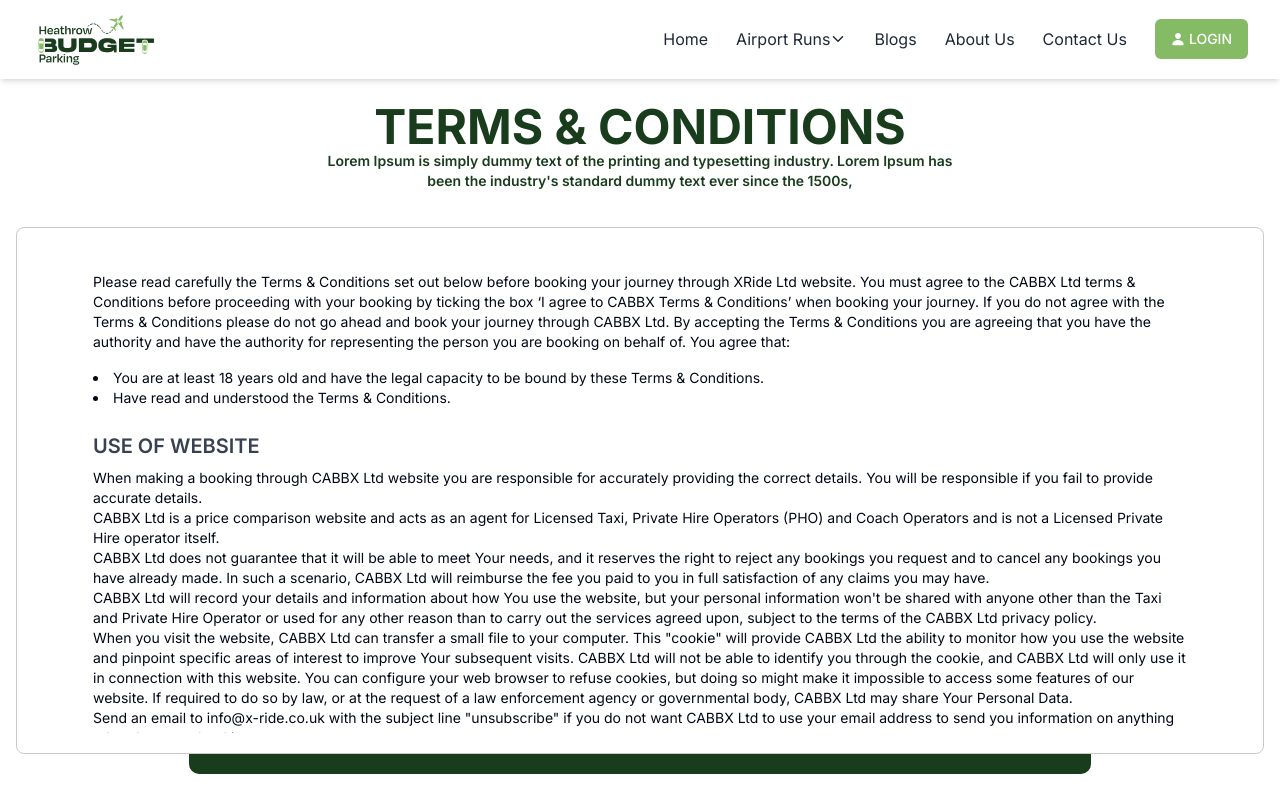
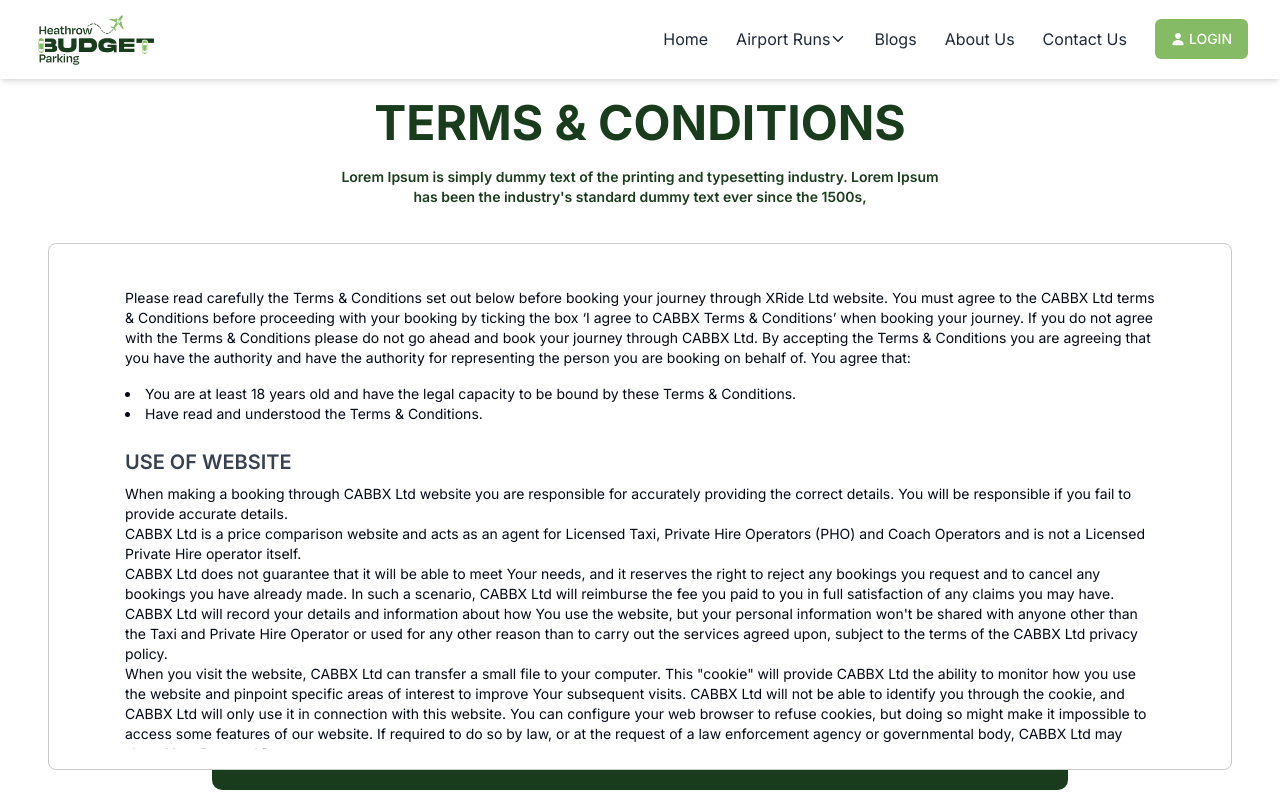
Before and after one commit to ayansheikh6600/heathrow-budget-parking, a Next.js app: page /terms in a window 1280 px wide. Shown: the top 800 px of the page. Built offline with nearby package versions, Linux system fonts and the light colour scheme.

Commit message:
"Changes"

```diff
--- a/src/app/faqs/page.tsx
+++ b/src/app/faqs/page.tsx
@@ -79,8 +79,8 @@
   const categories = Object.keys(faqData);
 
   return (
-    <div className='flex flex-col gap-5 py-6'>
-      <div className='w-full text-center p-3'>
+    <div className='flex flex-col gap-5 py-6 sm:container p-2'>
+      <div className='md:w-[50%] mx-auto sm:w-[80%] w-full text-center p-3 space-y-[20px]'>
         <h1 className='uppercase text-xl sm:text-2xl md:text-3xl lg:text-4xl font-bold text-secondary-extraDark'>
           Frequently Asked Questions
         </h1>
@@ -89,8 +89,8 @@
         </p>
       </div>
 
-      <div className="items-center justify-center bg-white p-4">
-        <div className='p-5 border-gray-300 border text-sm rounded-lg w-full md:w-[85%] mx-auto'>
+      <div className="items-center justify-center bg-white ">
+        <div className='p-5 border-gray-300 border text-sm rounded-lg w-full'>
           <div className='text-sm sm:container h-[485px] overflow-y-auto sm:p-6 custom-scrollbar'>
             <div className='grid grid-cols-1 sm:grid-cols-2 lg:grid-cols-5 items-center justify-center text-center gap-2 md:gap-5 w-full bg-[#F5F5F5] p-3 px-6 rounded-lg mb-4'>
               {categories.map((category) => (
--- a/src/app/policy/page.tsx
+++ b/src/app/policy/page.tsx
@@ -5,8 +5,8 @@
 const Page = () => {
   return (
     <>
-    <div className='flex flex-col gap-5 py-6'>
-        <div className='md:w-[50%] mx-auto sm:w-[80%] w-full text-center sm:p-0 p-3'>
+    <div className='flex flex-col gap-5 py-6 sm:container'>
+        <div className='md:w-[50%] mx-auto sm:w-[80%] w-full space-y-[20px] text-center sm:p-0 p-3'>
             <h1 className='uppercase text-2xl sm:text-3xl md:text-4xl lg:text-5xl font-bold text-secondary-extraDark'>
             privacy & policy
             </h1>
@@ -16,9 +16,9 @@
         </div>
 
         <div className="">
-            <div className=" items-center justify-center bg-white  p-4">
-                <div className='p-5 border-[#CACACA] border text-sm rounded-lg  w-fit mx-auto'>
-                    <div className=" text-sm   sm:container  h-[485px] overflow-y-auto sm:p-6 custom-scrollbar">
+            <div className=" items-center justify-center bg-white  ">
+                <div className='p-5 border-[#CACACA] border text-sm rounded-lg  w-full'>
+                    <div className=" text-sm   sm:container  h-[485px] overflow-y-auto  sm:p-6 custom-scrollbar ">
                         <div className='sm:container'>
                             <p>{'CABBX LTD "us", "we", or "our" operates the wwwCABBX.co.uk website the "Service". This page informs you of our policies regarding the collection, use, and disclosure of personal data when you use our Service and the choices you have associated with that data. We use your data to provide and improve the Service. By using the Service, you agree to the collection and use of information under this policy. Unless otherwise defined in this Privacy Policy, terms used in this Privacy Policy have the same meanings as in our Terms and Conditions, accessible from www.x-ride.co.uk Information Collection and Use We collect several different types of information for various purposes to provide and improve our Service to you.'}</p>
                             <h3 className="text-xl font-semibold text-gray-700 mt-6 mb-2">Types of Data Collected</h3>
--- a/src/app/terms/page.tsx
+++ b/src/app/terms/page.tsx
@@ -5,8 +5,8 @@
 const Page = () => {
   return (
     <>
-    <div className='flex flex-col gap-5 py-6'>
-        <div className='md:w-[50%] mx-auto sm:w-[80%] w-full text-center sm:p-0 p-3'>
+    <div className='flex flex-col gap-5 container mt-[20px]'>
+        <div className='md:w-[50%] mx-auto sm:w-[80%] w-full space-y-[20px] text-center   '>
             <h1 className='uppercase text-2xl sm:text-3xl md:text-4xl lg:text-5xl font-bold text-secondary-extraDark'>
             terms & conditions
             </h1>
--- a/src/components/shared/ContentScroll.tsx
+++ b/src/components/shared/ContentScroll.tsx
@@ -3,9 +3,9 @@
 const ContentScroll = () => {
     return (
         <div className="">
-            <div className=" items-center justify-center bg-white  p-4">
+            <div className=" items-center justify-center bg-white  p-4 pb-[20px]">
                 <div className='p-5 border-[#CACACA] border text-sm rounded-lg  w-fit mx-auto'>
-                    <div className=" text-sm   sm:container  h-[485px] overflow-y-auto sm:p-6 custom-scrollbar">
+                    <div className=" text-sm   sm:container  h-[485px] overflow-y-auto sm:p-6 custom-scrollbar ">
                         <div className='sm:container'>
                             <p>Please read carefully the Terms &amp; Conditions set out below before booking your journey through XRide Ltd website. You must agree to the CABBX Ltd terms &amp; Conditions before proceeding with your booking by ticking the box ‘I agree to CABBX Terms &amp; Conditions’ when booking your journey. If you do not agree with the Terms &amp; Conditions please do not go ahead and book your journey through CABBX Ltd. By accepting the Terms &amp; Conditions you are agreeing that you have the authority and have the authority for representing the person you are booking on behalf of. You agree that:</p>
                             <ul className="list-disc list-inside my-4">
```
